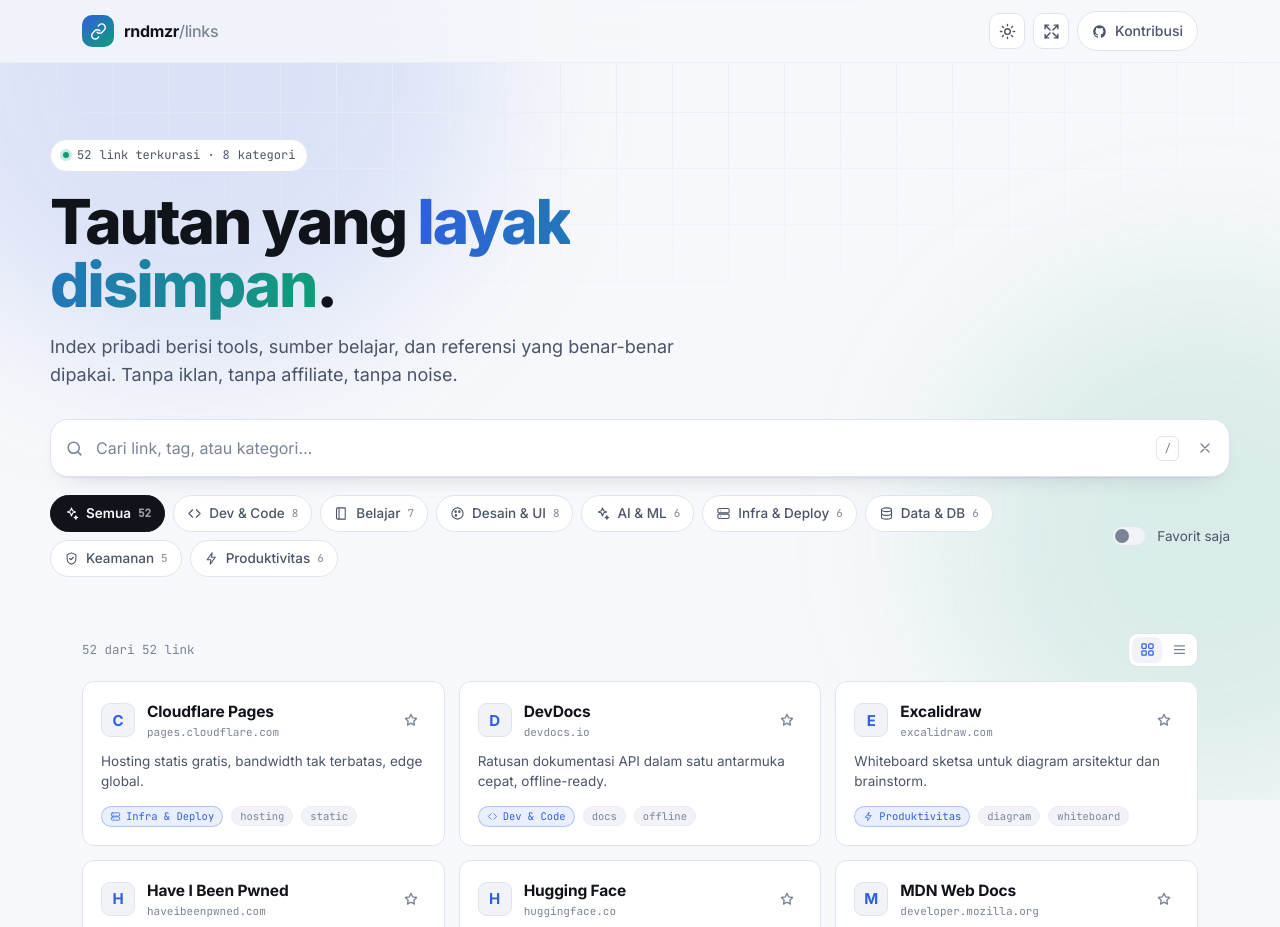
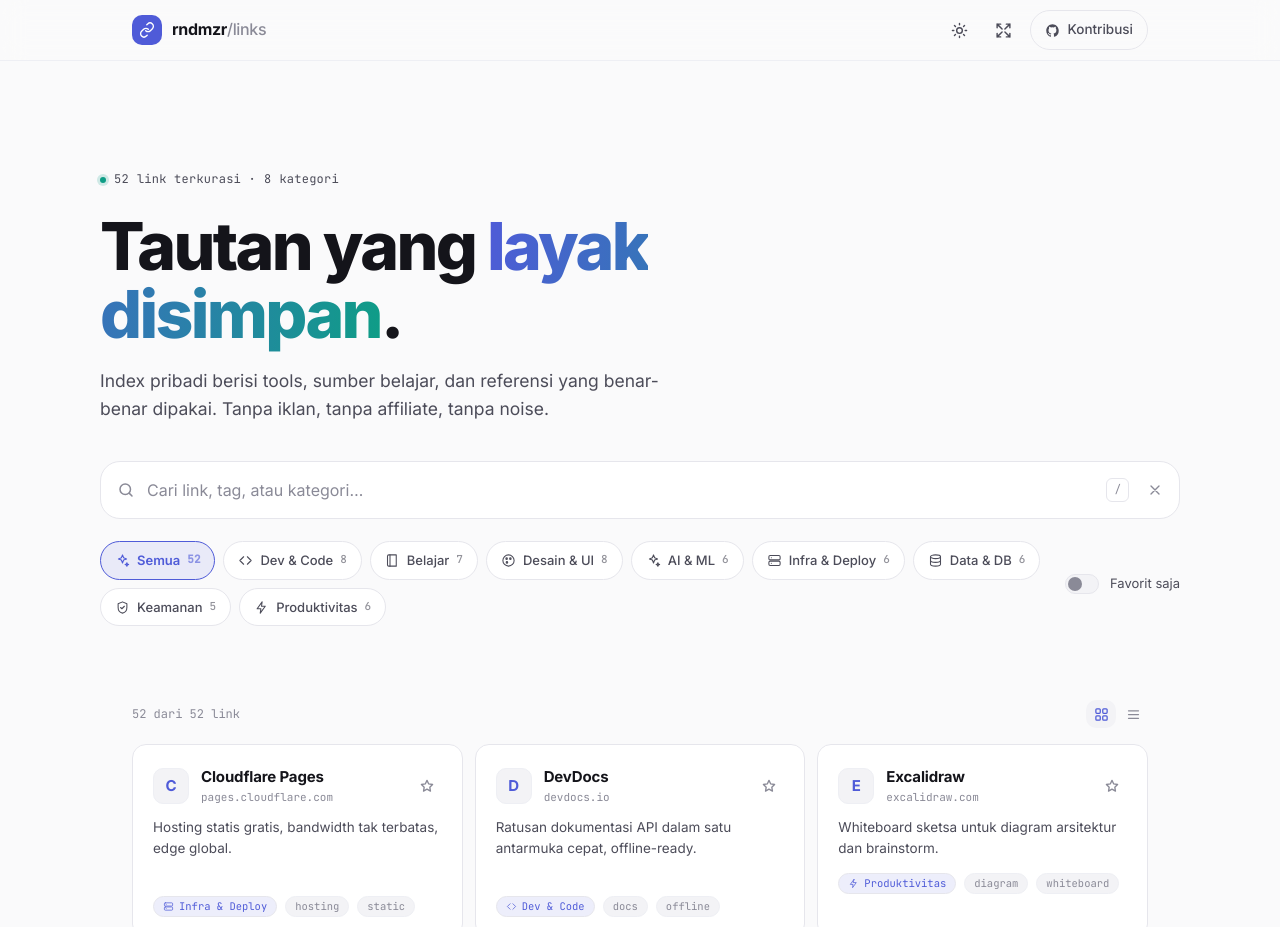
Before and after one commit to uukinaulf/rndmzrv2, a plain HTML site: page index.html in a window 1280 px wide. Shown: the top 927 px of the page. Drawn offline with Linux system fonts and the light colour scheme.

Commit message:
UI: ubah ke gaya minimalis estetik
Hapus glow blob dan grid-lines background, flat surface dengan satu
accent kalem (--accent-soft tint). Card tanpa shadow berat, hover halus.
Spacing lapang dan state tenang di chip dan icon button.

```diff
--- a/assets/style.css
+++ b/assets/style.css
@@ -1,61 +1,64 @@
-/* ---- tokens ---- */
+/* ============================================================
+   rndmzr — minimal aesthetic
+   flat surfaces, one calm accent, generous whitespace
+   ============================================================ */
 :root {
-  --font-sans: Inter, ui-sans-serif, system-ui, -apple-system, sans-serif;
+  --font-sans: "Inter", ui-sans-serif, system-ui, -apple-system, sans-serif;
   --font-mono: "JetBrains Mono", ui-monospace, SFMono-Regular, Menlo, monospace;
-  --r-sm: 8px; --r-md: 12px; --r-lg: 18px; --r-full: 999px;
-  --ease: cubic-bezier(.22,1,.36,1);
-  --dur: 180ms;
-  --wrap: 1180px;
+  --r-sm: 10px; --r-md: 14px; --r-lg: 20px; --r-full: 999px;
+  --ease: cubic-bezier(.25, 1, .5, 1);
+  --dur: 200ms;
+  --wrap: 1080px;
 }
+
 [data-theme="dark"] {
   color-scheme: dark;
-  --bg: #08090c;
-  --surface: #101218;
-  --surface-2: #171a22;
-  --line: #232733;
-  --line-soft: #1b1f29;
-  --fg: #f2f4f8;
-  --fg-soft: #a4adc0;
-  --fg-dim: #6f7891;
-  --accent: #5b8cff;
-  --accent-2: #22d3a7;
-  --accent-fg: #05070d;
-  --warn: #f5b544;
-  --shadow: 0 1px 0 rgb(255 255 255 / .03) inset, 0 12px 32px -14px rgb(0 0 0 / .8);
-  --glow-a: rgb(91 140 255 / .22);
-  --glow-b: rgb(34 211 167 / .16);
+  --bg: #0a0a0d;
+  --surface: #141419;
+  --surface-2: #1b1b22;
+  --line: #24242d;
+  --line-soft: #1c1c24;
+  --fg: #f0f0f4;
+  --fg-soft: #a4a4b2;
+  --fg-dim: #72727f;
+  --accent: #8b9bff;
+  --accent-2: #7fd8c0;
+  --accent-fg: #0b0c14;
+  --accent-soft: rgb(139 155 255 / .12);
+  --warn: #e8b45c;
+  --shadow: 0 1px 0 rgb(255 255 255 / .02) inset;
 }
+
 [data-theme="light"] {
   color-scheme: light;
-  --bg: #f7f8fb;
+  --bg: #fafafb;
   --surface: #ffffff;
-  --surface-2: #f1f3f8;
-  --line: #dfe3ec;
-  --line-soft: #eaedf4;
-  --fg: #101319;
-  --fg-soft: #4a5468;
-  --fg-dim: #7a8497;
-  --accent: #2f5fe0;
-  --accent-2: #0f9d76;
+  --surface-2: #f3f3f6;
+  --line: #e6e6ec;
+  --line-soft: #eeeff4;
+  --fg: #14141a;
+  --fg-soft: #4c4c59;
+  --fg-dim: #8a8a97;
+  --accent: #4f5bd8;
+  --accent-2: #0e9d86;
   --accent-fg: #ffffff;
-  --warn: #a96a06;
-  --shadow: 0 1px 2px rgb(16 19 25 / .06), 0 10px 28px -18px rgb(16 19 25 / .28);
-  --glow-a: rgb(47 95 224 / .14);
-  --glow-b: rgb(15 157 118 / .12);
+  --accent-soft: rgb(79 91 216 / .1);
+  --warn: #a06a14;
+  --shadow: 0 1px 2px rgb(20 20 26 / .04);
 }
 
 *, *::before, *::after { box-sizing: border-box; }
 html { scroll-behavior: smooth; }
 body {
   margin: 0; background: var(--bg); color: var(--fg);
-  font: 400 16px/1.55 var(--font-sans);
+  font: 400 16px/1.6 var(--font-sans);
   -webkit-font-smoothing: antialiased;
   overflow-x: hidden;
 }
 h1, h2, p { margin: 0; }
 a { color: inherit; text-decoration: none; }
 button, input { font: inherit; color: inherit; }
-:focus-visible { outline: 2px solid var(--accent); outline-offset: 2px; border-radius: 4px; }
+:focus-visible { outline: 2px solid var(--accent); outline-offset: 2px; border-radius: 6px; }
 .sr-only, .skip:not(:focus) {
   position: absolute; width: 1px; height: 1px; overflow: hidden; clip-path: inset(50%); white-space: nowrap;
 }
@@ -66,163 +69,155 @@
 .wrap { width: 100%; max-width: var(--wrap); margin-inline: auto; padding-inline: clamp(16px, 4vw, 32px); }
 .mono { font-family: var(--font-mono); font-size: 12px; }
 
-/* ---- background ---- */
-.bg { position: fixed; inset: 0; z-index: -1; overflow: hidden; pointer-events: none; }
-.glow { position: absolute; border-radius: 50%; filter: blur(80px); }
-.g1 { width: 46vw; height: 46vw; top: -18vw; left: -8vw; background: var(--glow-a); }
-.g2 { width: 40vw; height: 40vw; top: 22vw; right: -14vw; background: var(--glow-b); }
-.grid-lines {
-  position: absolute; inset: 0;
-  background-image: linear-gradient(var(--line-soft) 1px, transparent 1px), linear-gradient(90deg, var(--line-soft) 1px, transparent 1px);
-  background-size: 56px 56px;
-  mask-image: radial-gradient(ellipse 80% 55% at 50% 0%, #000 20%, transparent 75%);
-}
+/* ---- background : flat, tidak ada glow / grid ---- */
+.bg { display: none; }
 
 /* ---- topbar ---- */
 .topbar {
   position: sticky; top: 0; z-index: 20;
-  backdrop-filter: blur(14px);
-  background: color-mix(in oklab, var(--bg) 78%, transparent);
+  backdrop-filter: blur(12px);
+  background: color-mix(in oklab, var(--bg) 82%, transparent);
   border-bottom: 1px solid var(--line-soft);
 }
-.topbar-inner { display: flex; align-items: center; justify-content: space-between; gap: 12px; height: 62px; }
+.topbar-inner { display: flex; align-items: center; justify-content: space-between; gap: 12px; height: 60px; }
 .brand { display: flex; align-items: center; gap: 10px; font-weight: 700; letter-spacing: -.02em; }
 .brand-mark {
-  display: grid; place-items: center; width: 32px; height: 32px; border-radius: 10px;
-  background: linear-gradient(145deg, var(--accent), var(--accent-2)); color: var(--accent-fg);
+  display: grid; place-items: center; width: 30px; height: 30px; border-radius: var(--r-sm);
+  background: var(--accent); color: var(--accent-fg);
 }
-.brand-mark svg { width: 17px; height: 17px; }
+.brand-mark svg { width: 16px; height: 16px; }
 .brand-text em { font-style: normal; color: var(--fg-dim); font-weight: 500; }
 .topbar-actions { display: flex; align-items: center; gap: 8px; }
 .icon-btn {
   display: grid; place-items: center; width: 36px; height: 36px; cursor: pointer;
-  background: var(--surface); border: 1px solid var(--line); border-radius: 10px;
-  color: var(--fg-soft); transition: color var(--dur), border-color var(--dur), transform var(--dur) var(--ease);
+  background: none; border: 1px solid transparent; border-radius: var(--r-sm);
+  color: var(--fg-soft); transition: color var(--dur), background var(--dur), border-color var(--dur);
 }
 .icon-btn svg { width: 17px; height: 17px; }
-.icon-btn:hover { color: var(--fg); border-color: var(--accent); transform: translateY(-1px); }
+.icon-btn:hover { color: var(--fg); background: var(--surface-2); }
 [data-theme="dark"] .ico-sun, [data-theme="light"] .ico-moon { display: none; }
 .btn-outline {
   display: inline-flex; align-items: center; gap: 8px; padding: 8px 14px; cursor: pointer;
-  background: var(--surface); border: 1px solid var(--line); border-radius: var(--r-full);
-  font-size: 14px; font-weight: 500; color: var(--fg-soft);
-  transition: color var(--dur), border-color var(--dur), transform var(--dur) var(--ease);
+  background: none; border: 1px solid var(--line); border-radius: var(--r-full);
+  font-size: 13.5px; font-weight: 500; color: var(--fg-soft);
+  transition: color var(--dur), border-color var(--dur), background var(--dur);
 }
 .btn-outline svg { width: 15px; height: 15px; }
-.btn-outline:hover { color: var(--fg); border-color: var(--accent); transform: translateY(-1px); }
+.btn-outline:hover { color: var(--fg); border-color: var(--accent); background: var(--surface-2); }
 @media (max-width: 560px) { .btn-outline span { display: none; } }
 
 /* ---- hero ---- */
-.hero { padding: clamp(40px, 7vw, 76px) 0 26px; }
+.hero { padding: clamp(56px, 9vw, 104px) 0 34px; }
 .eyebrow {
-  display: inline-flex; align-items: center; gap: 8px; margin-bottom: 18px;
-  padding: 6px 12px; border: 1px solid var(--line); border-radius: var(--r-full);
-  background: var(--surface); font-family: var(--font-mono); font-size: 12px; color: var(--fg-soft);
+  display: inline-flex; align-items: center; gap: 8px; margin-bottom: 22px;
+  font-family: var(--font-mono); font-size: 12px; letter-spacing: .02em; color: var(--fg-soft);
 }
-.dot { width: 6px; height: 6px; border-radius: 50%; background: var(--accent-2); box-shadow: 0 0 0 3px color-mix(in oklab, var(--accent-2) 22%, transparent); }
-h1 { font-size: clamp(34px, 6.2vw, 62px); line-height: 1.03; letter-spacing: -.035em; font-weight: 800; max-width: 16ch; }
+.dot { width: 6px; height: 6px; border-radius: 50%; background: var(--accent-2); box-shadow: 0 0 0 3px color-mix(in oklab, var(--accent-2) 18%, transparent); }
+h1 {
+  font-size: clamp(36px, 6.6vw, 66px); line-height: 1.04; letter-spacing: -.04em;
+  font-weight: 750; max-width: 15ch;
+}
 .grad { background: linear-gradient(100deg, var(--accent), var(--accent-2)); -webkit-background-clip: text; background-clip: text; color: transparent; }
-.lede { margin-top: 16px; max-width: 56ch; font-size: clamp(15px, 1.7vw, 18px); color: var(--fg-soft); }
+.lede { margin-top: 18px; max-width: 54ch; font-size: clamp(15px, 1.7vw, 17.5px); color: var(--fg-soft); }
 
 /* ---- search ---- */
 .search {
   position: relative; display: flex; align-items: center; gap: 10px;
-  margin-top: 30px; padding: 4px 8px 4px 14px;
+  margin-top: 38px; padding: 4px 8px 4px 16px;
   background: var(--surface); border: 1px solid var(--line); border-radius: var(--r-lg);
-  box-shadow: var(--shadow);
   transition: border-color var(--dur), box-shadow var(--dur);
 }
-.search:focus-within { border-color: var(--accent); box-shadow: 0 0 0 4px color-mix(in oklab, var(--accent) 16%, transparent); }
-.search-ico { flex: none; width: 19px; height: 19px; color: var(--fg-dim); }
+.search:focus-within { border-color: var(--accent); box-shadow: 0 0 0 4px var(--accent-soft); }
+.search-ico { flex: none; width: 18px; height: 18px; color: var(--fg-dim); }
 .search input {
   flex: 1; min-width: 0; height: 48px; border: 0; background: none; outline: none; font-size: 16px;
 }
 .search input::placeholder { color: var(--fg-dim); }
 .search input::-webkit-search-cancel-button { display: none; }
 .hint-key {
-  flex: none; padding: 3px 7px; border: 1px solid var(--line); border-radius: 6px;
+  flex: none; padding: 2px 7px; border: 1px solid var(--line); border-radius: 6px;
   font-family: var(--font-mono); font-size: 11px; color: var(--fg-dim);
 }
 .search:focus-within .hint-key { opacity: 0; }
 .clear-btn {
   display: grid; place-items: center; width: 32px; height: 32px; flex: none; cursor: pointer;
-  background: none; border: 0; border-radius: 8px; color: var(--fg-dim);
+  background: none; border: 0; border-radius: var(--r-sm); color: var(--fg-dim);
 }
 .clear-btn svg { width: 16px; height: 16px; }
 .clear-btn:hover { color: var(--fg); background: var(--surface-2); }
 
 /* ---- filters ---- */
-.filters { display: flex; align-items: center; gap: 14px; flex-wrap: wrap; margin-top: 18px; }
+.filters { display: flex; align-items: center; gap: 14px; flex-wrap: wrap; margin-top: 22px; }
 .chips { display: flex; gap: 8px; flex-wrap: wrap; flex: 1; min-width: 0; }
 .chip {
-  display: inline-flex; align-items: center; gap: 7px; padding: 7px 13px; cursor: pointer;
+  display: inline-flex; align-items: center; gap: 7px; padding: 8px 14px; cursor: pointer;
   background: var(--surface); border: 1px solid var(--line); border-radius: var(--r-full);
-  font-size: 13.5px; font-weight: 500; color: var(--fg-soft); white-space: nowrap;
-  transition: color var(--dur), border-color var(--dur), background var(--dur), transform var(--dur) var(--ease);
+  font-size: 13px; font-weight: 500; color: var(--fg-soft); white-space: nowrap;
+  transition: color var(--dur), border-color var(--dur), background var(--dur);
 }
 .chip svg { width: 15px; height: 15px; }
-.chip:hover { color: var(--fg); border-color: var(--fg-dim); transform: translateY(-1px); }
+.chip:hover { color: var(--fg); border-color: var(--fg-dim); }
 .chip[aria-pressed="true"] {
-  background: var(--fg); border-color: var(--fg); color: var(--bg); font-weight: 600;
+  background: var(--accent-soft); border-color: var(--accent); color: var(--accent); font-weight: 600;
 }
 .chip .n { font-family: var(--font-mono); font-size: 11px; opacity: .6; }
-.toggle { display: inline-flex; align-items: center; gap: 8px; font-size: 13.5px; color: var(--fg-soft); cursor: pointer; user-select: none; }
+.toggle { display: inline-flex; align-items: center; gap: 8px; font-size: 13px; color: var(--fg-soft); cursor: pointer; user-select: none; }
 .toggle input { appearance: none; width: 34px; height: 20px; border-radius: var(--r-full); background: var(--surface-2); border: 1px solid var(--line); position: relative; cursor: pointer; transition: background var(--dur), border-color var(--dur); }
 .toggle input::after { content: ""; position: absolute; top: 2px; left: 2px; width: 14px; height: 14px; border-radius: 50%; background: var(--fg-dim); transition: transform var(--dur) var(--ease), background var(--dur); }
-.toggle input:checked { background: color-mix(in oklab, var(--accent) 24%, transparent); border-color: var(--accent); }
+.toggle input:checked { background: color-mix(in oklab, var(--accent) 20%, transparent); border-color: var(--accent); }
 .toggle input:checked::after { transform: translateX(14px); background: var(--accent); }
 .toggle:hover { color: var(--fg); }
 
 /* ---- result bar ---- */
-.result-bar { display: flex; align-items: center; justify-content: space-between; gap: 12px; padding: 30px 0 14px; }
-.status { font-family: var(--font-mono); font-size: 12.5px; color: var(--fg-dim); }
-.view-toggle { display: flex; gap: 2px; padding: 3px; background: var(--surface); border: 1px solid var(--line); border-radius: 10px; flex: none; }
-.view-toggle button { display: grid; place-items: center; width: 30px; height: 26px; cursor: pointer; background: none; border: 0; border-radius: 7px; color: var(--fg-dim); transition: color var(--dur), background var(--dur); }
+.result-bar { display: flex; align-items: center; justify-content: space-between; gap: 12px; padding: 40px 0 16px; }
+.status { font-family: var(--font-mono); font-size: 12px; color: var(--fg-dim); }
+.view-toggle { display: flex; gap: 2px; flex: none; }
+.view-toggle button { display: grid; place-items: center; width: 30px; height: 28px; cursor: pointer; background: none; border: 0; border-radius: var(--r-sm); color: var(--fg-dim); transition: color var(--dur), background var(--dur); }
 .view-toggle button svg { width: 15px; height: 15px; }
 .view-toggle button:hover { color: var(--fg); }
 .view-toggle button.active { background: var(--surface-2); color: var(--accent); }
 
 /* ---- cards ---- */
-.grid { list-style: none; display: grid; gap: 14px; grid-template-columns: repeat(auto-fill, minmax(290px, 1fr)); padding: 0; margin: 0; }
-.grid[data-view="list"] { grid-template-columns: 1fr; gap: 8px; }
+.grid { list-style: none; display: grid; gap: 12px; grid-template-columns: repeat(auto-fill, minmax(280px, 1fr)); padding: 0; margin: 0; }
+.grid[data-view="list"] { grid-template-columns: 1fr; gap: 6px; }
 .card {
   position: relative; display: flex; flex-direction: column; gap: 10px; height: 100%;
-  padding: 18px; background: var(--surface); border: 1px solid var(--line); border-radius: var(--r-md);
+  padding: 20px; background: var(--surface); border: 1px solid var(--line); border-radius: var(--r-md);
   transition: transform var(--dur) var(--ease), border-color var(--dur), background var(--dur);
-  animation: rise 380ms var(--ease) both;
+  animation: rise 400ms var(--ease) both;
 }
-@keyframes rise { from { opacity: 0; transform: translateY(10px); } }
-.card:hover { transform: translateY(-3px); border-color: color-mix(in oklab, var(--accent) 55%, var(--line)); background: var(--surface-2); }
+@keyframes rise { from { opacity: 0; transform: translateY(8px); } }
+.card:hover { transform: translateY(-2px); border-color: color-mix(in oklab, var(--accent) 35%, var(--line)); background: var(--surface-2); }
 .card:focus-within { border-color: var(--accent); }
 .card-top { display: flex; align-items: center; gap: 12px; min-width: 0; }
 .card-top > span:not(.favicon) { min-width: 0; }
 .favicon {
-  flex: none; width: 34px; height: 34px; border-radius: 9px; display: grid; place-items: center;
-  background: var(--surface-2); border: 1px solid var(--line); overflow: hidden;
+  flex: none; width: 36px; height: 36px; border-radius: var(--r-sm); display: grid; place-items: center;
+  background: var(--surface-2); border: 1px solid var(--line-soft); overflow: hidden;
 }
 .favicon img { width: 20px; height: 20px; }
 .favicon span { font-weight: 700; font-size: 15px; color: var(--accent); }
-.card-title { display: block; font-size: 15.5px; font-weight: 650; letter-spacing: -.01em; }
+.card-title { display: block; font-size: 15px; font-weight: 650; letter-spacing: -.01em; }
 .host { display: block; font-family: var(--font-mono); font-size: 11px; color: var(--fg-dim); }
 .star {
-  position: relative; z-index: 1; /* di atas .card-link */
+  position: relative; z-index: 1;
   margin-left: auto; flex: none; width: 30px; height: 30px; display: grid; place-items: center; cursor: pointer;
-  background: none; border: 0; border-radius: 8px; color: var(--fg-dim);
+  background: none; border: 0; border-radius: var(--r-sm); color: var(--fg-dim);
   transition: color var(--dur), background var(--dur), transform var(--dur) var(--ease);
 }
 .star svg { width: 16px; height: 16px; }
-.star:hover { color: var(--warn); background: var(--surface-2); transform: scale(1.1); }
+.star:hover { color: var(--warn); background: var(--surface-2); transform: scale(1.08); }
 .star[aria-pressed="true"] { color: var(--warn); }
 .card-link { position: absolute; inset: 0; border-radius: var(--r-md); }
-.card-desc { font-size: 13.5px; line-height: 1.5; color: var(--fg-soft); }
+.card-desc { font-size: 13.5px; line-height: 1.55; color: var(--fg-soft); }
 .card-foot { display: flex; align-items: center; gap: 8px; flex-wrap: wrap; margin-top: auto; padding-top: 4px; }
-.tag { display: inline-flex; align-items: center; gap: 5px; font-family: var(--font-mono); font-size: 10.5px; line-height: 1; color: var(--fg-dim); background: var(--surface-2); border: 1px solid var(--line-soft); border-radius: var(--r-full); padding: 4px 8px; }
-.cat-tag { color: var(--accent); border-color: color-mix(in oklab, var(--accent) 30%, transparent); background: color-mix(in oklab, var(--accent) 10%, transparent); }
+.tag { display: inline-flex; align-items: center; gap: 5px; font-family: var(--font-mono); font-size: 10.5px; line-height: 1; color: var(--fg-dim); background: var(--surface-2); border: 1px solid var(--line-soft); border-radius: var(--r-full); padding: 4px 9px; }
+.cat-tag { color: var(--accent); border-color: var(--line); background: var(--accent-soft); }
 .tag svg { width: 11px; height: 11px; flex: none; }
 .arrow { margin-left: auto; color: var(--fg-dim); opacity: 0; transition: opacity var(--dur), transform var(--dur) var(--ease); }
 .arrow svg { width: 15px; height: 15px; display: block; }
 .card:hover .arrow { opacity: 1; transform: translate(2px, -2px); }
-mark { background: color-mix(in oklab, var(--warn) 40%, transparent); color: inherit; border-radius: 3px; padding: 0 2px; }
+mark { background: var(--accent-soft); color: inherit; border-radius: 3px; padding: 0 2px; }
 
 .grid[data-view="list"] .card { flex-direction: row; align-items: center; gap: 14px; padding: 12px 16px; }
 .grid[data-view="list"] .card-desc, .grid[data-view="list"] .card-foot .tag:not(.cat-tag) { display: none; }
@@ -230,21 +225,21 @@
 .grid[data-view="list"] .card-top { flex: 1; min-width: 0; }
 .grid[data-view="list"] .card-title { white-space: nowrap; overflow: hidden; text-overflow: ellipsis; }
 .grid[data-view="list"] .card-desc { display: block; flex: 1.6; font-size: 13px; white-space: nowrap; overflow: hidden; text-overflow: ellipsis; }
-.grid[data-view="list"] .favicon { width: 28px; height: 28px; border-radius: 8px; }
-.grid[data-view="list"] .favicon img { width: 17px; height: 17px; }
+.grid[data-view="list"] .favicon { width: 30px; height: 30px; border-radius: var(--r-sm); }
+.grid[data-view="list"] .favicon img { width: 18px; height: 18px; }
 @media (max-width: 720px) {
   .grid[data-view="list"] .card { flex-wrap: wrap; }
   .grid[data-view="list"] .card-desc { display: none; }
 }
 
 /* ---- empty / footer / toast ---- */
-.empty { display: grid; justify-items: center; gap: 12px; padding: 70px 20px; text-align: center; color: var(--fg-soft); }
-.empty svg { width: 34px; height: 34px; color: var(--fg-dim); }
+.empty { display: grid; justify-items: center; gap: 12px; padding: 80px 20px; text-align: center; color: var(--fg-soft); }
+.empty svg { width: 32px; height: 32px; color: var(--fg-dim); }
 .empty strong { color: var(--fg); }
-.footer { display: flex; justify-content: space-between; gap: 12px; flex-wrap: wrap; margin-top: 60px; padding-block: 26px; border-top: 1px solid var(--line-soft); font-size: 13px; color: var(--fg-dim); }
+.footer { display: flex; justify-content: space-between; gap: 12px; flex-wrap: wrap; margin-top: 72px; padding-block: 28px; border-top: 1px solid var(--line-soft); font-size: 13px; color: var(--fg-dim); }
 .toast {
   position: fixed; left: 50%; bottom: 26px; z-index: 40; translate: -50% 20px;
-  padding: 10px 16px; border-radius: var(--r-full); background: var(--fg); color: var(--bg);
+  padding: 11px 18px; border-radius: var(--r-full); background: var(--fg); color: var(--bg);
   font-size: 13px; font-weight: 500; opacity: 0; pointer-events: none;
   transition: opacity var(--dur), translate var(--dur) var(--ease);
 }
```
